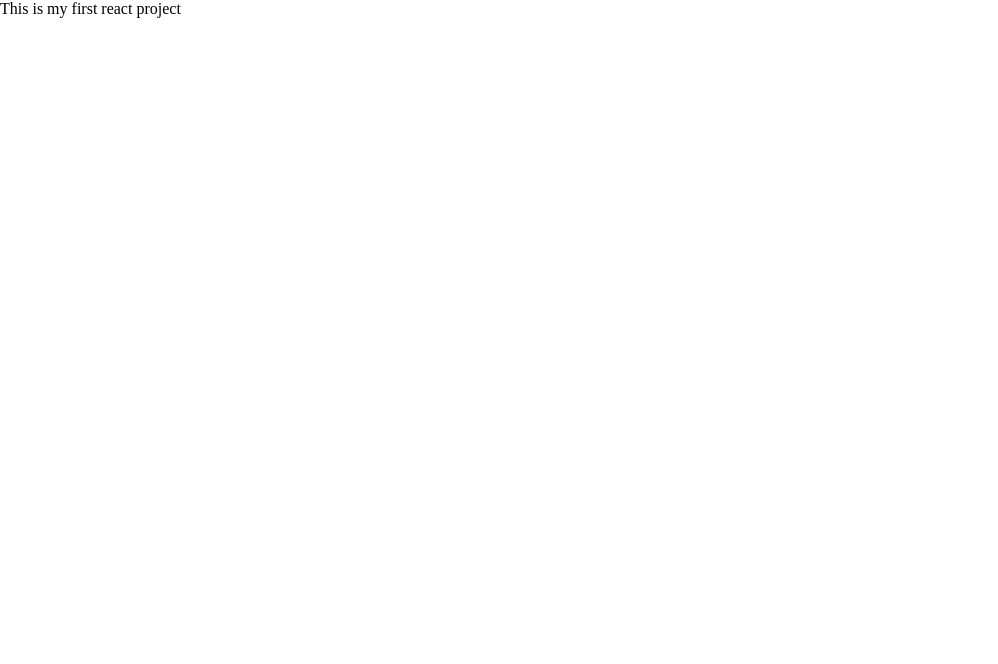
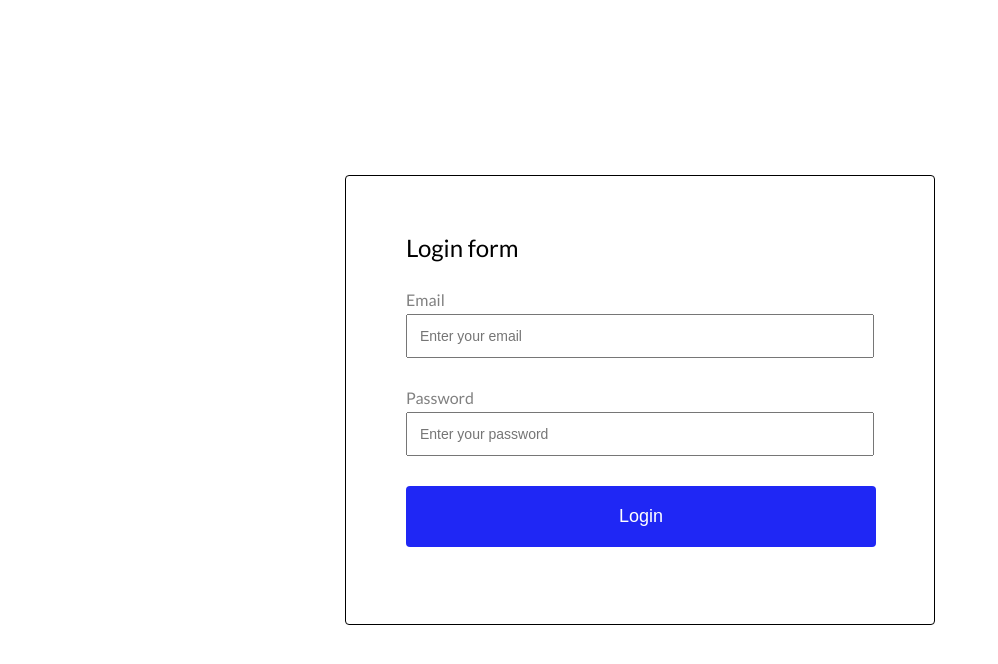
Before and after one commit to yamchytskyi/cohort39fs-react-vitalii, a React (Create React App) app: page / in a window 1280 px wide. Shown: the top 664 px of the page, without its empty margins (0-998 px from the left). Built offline with nearby package versions, Linux system fonts and the light colour scheme.

Commit message:
Homework_03 complete

```diff
--- a/src/App.jsx
+++ b/src/App.jsx
@@ -1,32 +1,35 @@
 import "./App.css";
 
-// ---------------------------------------------------------Lessons-----------------------------------------------------------
+//                                                   Lessons
 
 // import Lesson_02 from "./lessons/lesson_02/Lesson_02"
+// import Lesson_03 from "./lessons/Lesson_03/Lesson_03"
 
-// ---------------------------------------------------------Homeworks---------------------------------------------------------
+//                                                   Homeworks
 
 // import Homework_02 from "./homeworks/Homework_02/Homework_02";
 // import Homework_02_solution from "./homeworks/Homework_02/Homework_02_solution"
-// import Lesson_03 from "./lessons/Lesson_03/Lesson_03"
+  import Homework_03 from "./homeworks/Homework_03/Homework_03";
 
-//  --------------------------------------------------------Consultations-----------------------------------------------------
+//                                                   Consultations
 
 // import Consultation_02 from "./consultations/Consultation_01/Consultation_01"
+
 
 function App() {
   return (
     <div className="App">
-      <p>This is my first react project</p>
-      {/* ----------------------------------------------------Lessons---------------------------------------------------------*/}
+      {/* ---------------------------------------------------- Lessons ---------------------------------------------------------*/}
       {/* <Lesson_02/> */}
       {/* <Lesson_03 /> */}
 
-      {/* ----------------------------------------------------Homeworks-------------------------------------------------------*/}
+      {/* ---------------------------------------------------- Homeworks -------------------------------------------------------*/}
       {/* <Homework_02 /> */}
       {/* <Homework_02_solution /> */}
+      <Homework_03 />
 
-      {/*  ---------------------------------------------------Consultations---------------------------------------------------*/}
+
+      {/*  --------------------------------------------------- Consultations ---------------------------------------------------*/}
       {/* <Consultation_02 /> */}
     </div>
   );
--- a/src/components/Button/Button.jsx
+++ b/src/components/Button/Button.jsx
@@ -1,8 +1,7 @@
 import "./styles.css";
 
-// children
-function Button_children({ children = "Send" }) {
-  return <button className="button-component">{children}</button>;
+function Button({ name = "Button" , type}) {
+  return <button className="button-component" type={type}>{name}</button>;
 }
 
-export default Button_children;
+export default Button;
--- a/src/components/Button/styles.css
+++ b/src/components/Button/styles.css
@@ -1,12 +1,13 @@
 .button-component {
-    width: 150px;
-    height: 70px;
-    padding: 20px;
-    margin: 20px;
-    border: none;
-    background-color: rgb(46, 46, 186);
-    font-size: 20px;
-    color: wheat;
-    border-radius: 6px;
-    cursor: pointer;
+  width: 470px;
+  height: auto;
+  max-height: 70px;
+  padding: 20px 54px 20px 54px;
+  font-size: large;
+  color: white;
+  background: #1f27f5;
+  border: none;
+  border-radius: 4px;
+  gap: 10px;
+  cursor: pointer;
 }
--- /dev/null
+++ b/src/components/Input/Input.jsx
@@ -0,0 +1,12 @@
+import "./styles.css";
+
+function Input({ name, type, placeholder, label }) {
+  return (
+    <div className="input-form">
+      <label for="input-id">{label}</label>
+      <input id="input-id" className="input-component" name={name} type={type} placeholder={placeholder}></input>
+    </div>
+  );
+}
+
+export default Input;
--- /dev/null
+++ b/src/components/Input/styles.css
@@ -0,0 +1,17 @@
+label {
+    display: block;
+    margin-bottom: 5px;
+    color: gray;
+    font-size: 16px;
+}
+
+.input-component {
+  width: 100%;
+  max-width: 470px;
+  height: auto;
+  max-height: 176px;
+  padding: 12px;
+  font-size: 14px;
+  border-radius: 4px solid;
+  gap: 20px;
+}
--- /dev/null
+++ b/src/components/LoginForm/LoginForm.jsx
@@ -0,0 +1,16 @@
+import "./styles.css";
+import Input from "../../components/Input/Input";
+import Button from "../../components/Button/Button";
+
+function LoginForm() {
+    return (
+        <div className="loginForm-component">
+            <h2 className="title">Login form</h2>
+            <Input name={"email"} label={"Email"} type={"email"} placeholder={"Enter your email"} />
+            <Input name={"password"}  label={"Password"} type={"password"}  placeholder={"Enter your password"} />
+            <Button type={"submit"} name="Login" />
+        </div>
+    )
+}
+
+export default LoginForm;
--- /dev/null
+++ b/src/components/LoginForm/styles.css
@@ -0,0 +1,24 @@
+@import url('https://fonts.googleapis.com/css2?family=Lato:ital,wght@0,100;0,300;0,400;0,700;0,900;1,100;1,300;1,400;1,700;1,900&display=swap');
+
+.loginForm-component {
+    display: flex;
+    flex-direction: column;
+    width: 590px;
+    height: auto;
+    min-height: 450px;
+    border: 1px solid #000000;
+    border-radius: 4px;
+    padding: 60px;
+    gap: 30px;
+    font-family: "Lato", sans-serif;
+
+}
+
+.title {
+    width: 471px;
+    height: 24px;
+    font-size: 24px;
+    font-weight: 400;
+    line-height: 24px;
+    text-align: left;
+}
--- /dev/null
+++ b/src/homeworks/Homework_03/Homework_03.jsx
@@ -0,0 +1,12 @@
+import "./styles.css";
+import LoginForm from "../../components/LoginForm/LoginForm";
+
+function Homework_02() {
+    return (
+        <div className="wrapper">
+            <LoginForm />
+        </div>
+    )
+}
+
+export default Homework_02;
--- /dev/null
+++ b/src/homeworks/Homework_03/styles.css
@@ -0,0 +1,6 @@
+.wrapper {
+    position: absolute;
+    top: 50%;
+    left: 50%;
+    transform: translate(-50%, -50%);
+}
```
Also changed, not shown: src/lessons/Lesson_03/Lesson_03.jsx (+4 -4 lines).
